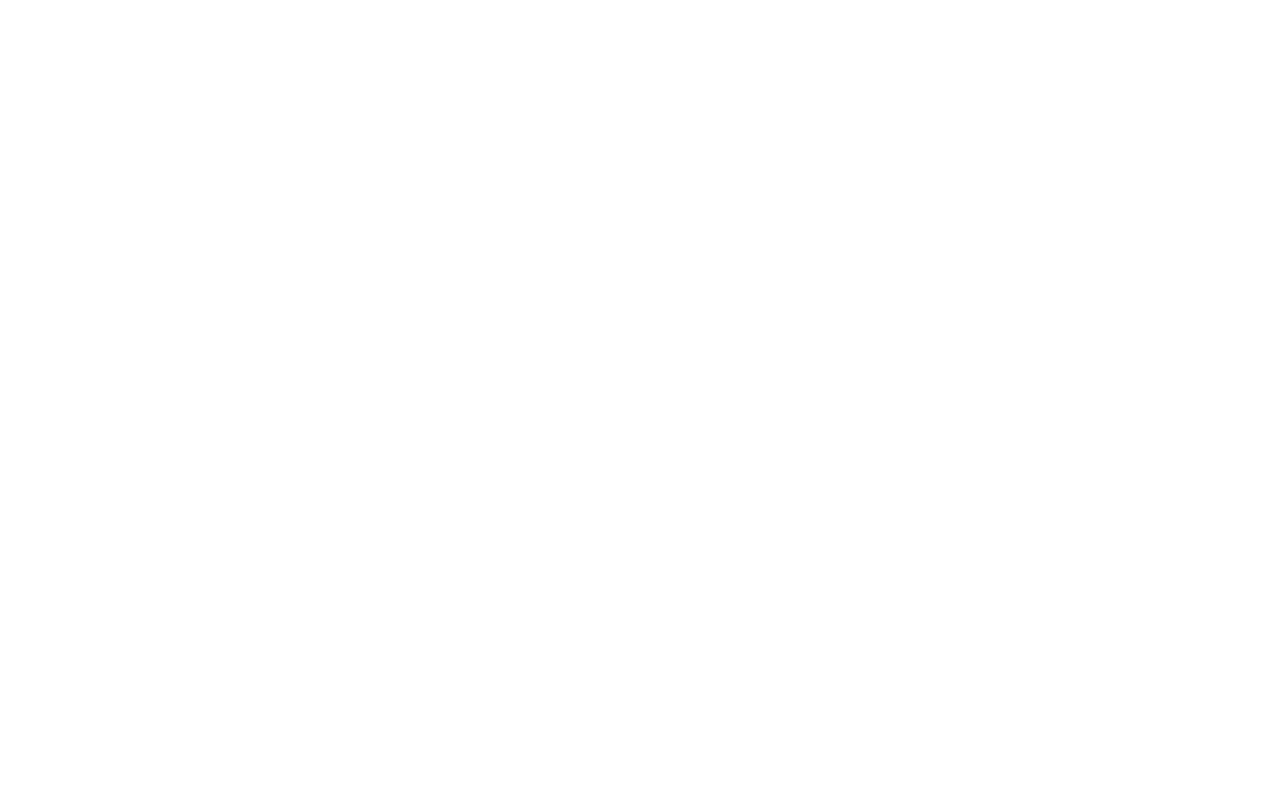
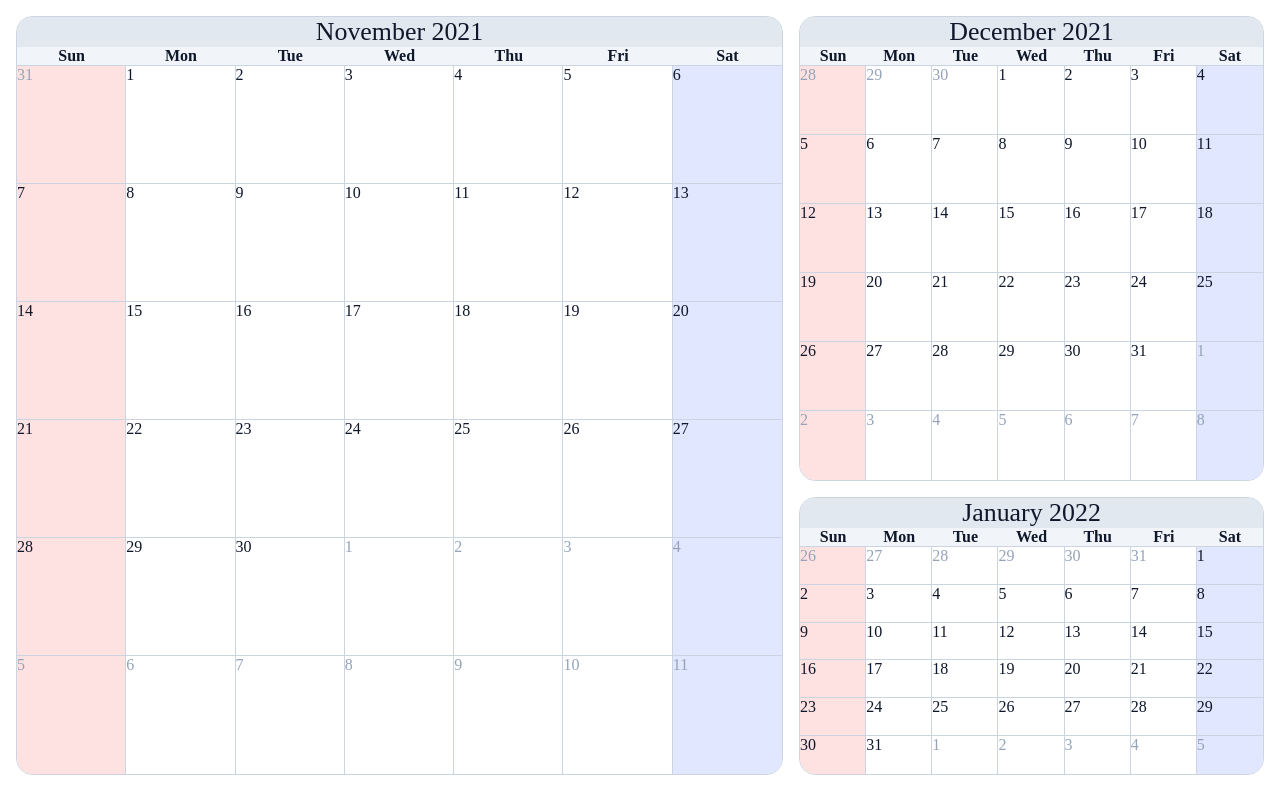
Before and after one commit to sakkke/sparkplan, a Svelte app: page / in a window 1280 px wide. Built offline with nearby package versions, Linux system fonts and the light colour scheme.

Commit message:
update App.svelte

```diff
--- a/src/App.svelte
+++ b/src/App.svelte
@@ -1,8 +1,241 @@
 <script>
+  class Calendar {
+    constructor (date) {
+      this.date = date
+    }
+
+    get firstDateOfMonth () {
+      return Calendar.getFirstDateOfMonth(this.date)
+    }
+
+    get firstDateOfWeek () {
+      return Calendar.getFirstDateOfWeek(this.date)
+    }
+
+    get sixWeeks () {
+      return Calendar.getSixWeeks(
+        Calendar.getFirstDateOfWeek(this.firstDateOfMonth)
+      )
+    }
+
+    get week () {
+      return Calendar.getWeek(this.firstDateOfWeek)
+    }
+
+    nextNMonth (n) {
+      const cloned = new Date(this.date.getTime())
+      cloned.setMonth(cloned.getMonth() + n)
+      return new Calendar(cloned)
+    }
+
+    static getFirstDateOfMonth (date) {
+      const cloned = new Date(date.getTime())
+      cloned.setDate(1)
+      return cloned
+    }
+
+    static getWeek (date) {
+      const cloned = new Date(date.getTime())
+      const result = []
+      for (let i = 0; i < 7; i++) {
+        if (i !== 0) cloned.setDate(cloned.getDate() + 1)
+        result.push(new Date(cloned.getTime()))
+      }
+      return result
+    }
+
+    static getFirstDateOfWeek (date) {
+      const cloned = new Date(date.getTime())
+      while (cloned.getDay() !== 0) {
+        cloned.setDate(cloned.getDate() - 1)
+      }
+      return cloned
+    }
+
+    static getSixWeeks (date) {
+      const cloned = new Date(date.getTime())
+      const result = []
+      for (let i = 0; i < 42; i++) {
+        if (i !== 0) cloned.setDate(cloned.getDate() + 1)
+        result.push(new Date(cloned.getTime()))
+      }
+      return result
+    }
+  }
+
+  const calendar = new Calendar(new Date())
+  const days = ['Sun', 'Mon', 'Tue', 'Wed', 'Thu', 'Fri', 'Sat']
+  const months = ['January', 'February', 'March', 'April', 'May', 'June', 'July', 'August', 'September', 'October', 'November', 'December']
 </script>
 
 <main>
+  <div class="calendar-view">
+    <div class="calendar calendar-1">
+      <div class="calendar-title">{months[calendar.date.getMonth()]} {calendar.date.getFullYear()}</div>
+      <div class="calendar-days">
+        {#each days as day}
+        <div class="calendar-day">{day}</div>
+        {/each}
+      </div>
+      <div class="calendar-body">
+        {#each calendar.sixWeeks as date, i}
+        <div
+          class="calendar-date"
+          class:calendar-date-border-bottom={i < 35}
+          class:calendar-date-border-right={(i + 1) % 7 !== 0}
+          class:calendar-date-text-gray={date.getMonth() !== calendar.date.getMonth()}
+          class:calendar-saturday={(i + 1) % 7 === 0}
+          class:calendar-sunday={i % 7 === 0}
+        >{date.getDate()}</div>
+        {/each}
+      </div>
+    </div>
+    <div class="calendar calendar-2">
+      <div class="calendar-title">{months[calendar.nextNMonth(1).date.getMonth()]} {calendar.nextNMonth(1).date.getFullYear()}</div>
+      <div class="calendar-days">
+        {#each days as day}
+        <div class="calendar-day">{day}</div>
+        {/each}
+      </div>
+      <div class="calendar-body">
+        {#each calendar.nextNMonth(1).sixWeeks as date, i}
+        <div
+          class="calendar-date"
+          class:calendar-date-border-bottom={i < 35}
+          class:calendar-date-border-right={(i + 1) % 7 !== 0}
+          class:calendar-date-text-gray={date.getMonth() !== calendar.nextNMonth(1).date.getMonth()}
+          class:calendar-saturday={(i + 1) % 7 === 0}
+          class:calendar-sunday={i % 7 === 0}
+        >{date.getDate()}</div>
+        {/each}
+      </div>
+    </div>
+    <div class="calendar calendar-3">
+      <div class="calendar-title">{months[calendar.nextNMonth(2).date.getMonth()]} {calendar.nextNMonth(2).date.getFullYear()}</div>
+      <div class="calendar-days">
+        {#each days as day}
+        <div class="calendar-day">{day}</div>
+        {/each}
+      </div>
+      <div class="calendar-body">
+        {#each calendar.nextNMonth(2).sixWeeks as date, i}
+        <div
+          class="calendar-date"
+          class:calendar-date-border-bottom={i < 35}
+          class:calendar-date-border-right={(i + 1) % 7 !== 0}
+          class:calendar-date-text-gray={date.getMonth() !== calendar.nextNMonth(2).date.getMonth()}
+          class:calendar-saturday={(i + 1) % 7 === 0}
+          class:calendar-sunday={i % 7 === 0}
+        >{date.getDate()}</div>
+        {/each}
+      </div>
+    </div>
+  </div>
 </main>
 
 <style>
+  :root {
+    --gray-100: #F1F5F9;
+    --gray-200: #E2E8F0;
+    --gray-300: #CBD5E1;
+    --gray-400: #94A3B8;
+    --gray-900: #0F172A;
+    --indigo-100: #E0E7FF;
+    --red-100: #FEE2E2;
+  }
+
+  :global(body) {
+    margin: 0;
+  }
+
+  main {
+    color: var(--gray-900);
+    height: 100vh;
+    width: 100vw;
+  }
+
+  .calendar {
+    border: 1px solid var(--gray-300);
+    border-radius: 16.18px;
+    display: flex;
+    flex-direction: column;
+    margin: 1em;
+    overflow: hidden;
+  }
+
+  .calendar-1 {
+    grid-area: calendar-1;
+    margin-right: 0.5em;
+  }
+
+  .calendar-2 {
+    grid-area: calendar-2;
+    margin-bottom: 0.5em;
+    margin-left: 0.5em;
+  }
+
+  .calendar-3 {
+    grid-area: calendar-3;
+    margin-left: 0.5em;
+    margin-top: 0.5em;
+  }
+
+  .calendar-body {
+    display: grid;
+    flex: 1;
+    grid-template-columns: 1fr 1fr 1fr 1fr 1fr 1fr 1fr;
+    grid-template-rows: 1fr 1fr 1fr 1fr 1fr 1fr;
+  }
+
+  .calendar-date {
+  }
+
+  .calendar-date-border-bottom {
+    border-bottom: 1px solid var(--gray-300);
+  }
+
+  .calendar-date-border-right {
+    border-right: 1px solid var(--gray-300);
+  }
+
+  .calendar-date-text-gray {
+    color: var(--gray-400);
+  }
+
+  .calendar-day {
+    background-color: var(--gray-100);
+    border-bottom: 1px solid var(--gray-300);
+    flex: 1;
+    font-weight: bold;
+    text-align: center;
+  }
+
+  .calendar-days {
+    display: flex;
+  }
+
+  .calendar-saturday {
+    background-color: var(--indigo-100);
+  }
+
+  .calendar-sunday {
+    background-color: var(--red-100);
+  }
+
+  .calendar-title {
+    background-color: var(--gray-200);
+    font-size: 1.618em;
+    text-align: center;
+  }
+
+  .calendar-view {
+    aspect-ratio: 1.618 / 1;
+    display: grid;
+    grid-template-areas:
+      "calendar-1 calendar-2"
+      "calendar-1 calendar-3";
+    grid-template-columns: 61.8% 1fr;
+    grid-template-rows: 61.8% 1fr;
+    width: 100vw;
+  }
 </style>
```
